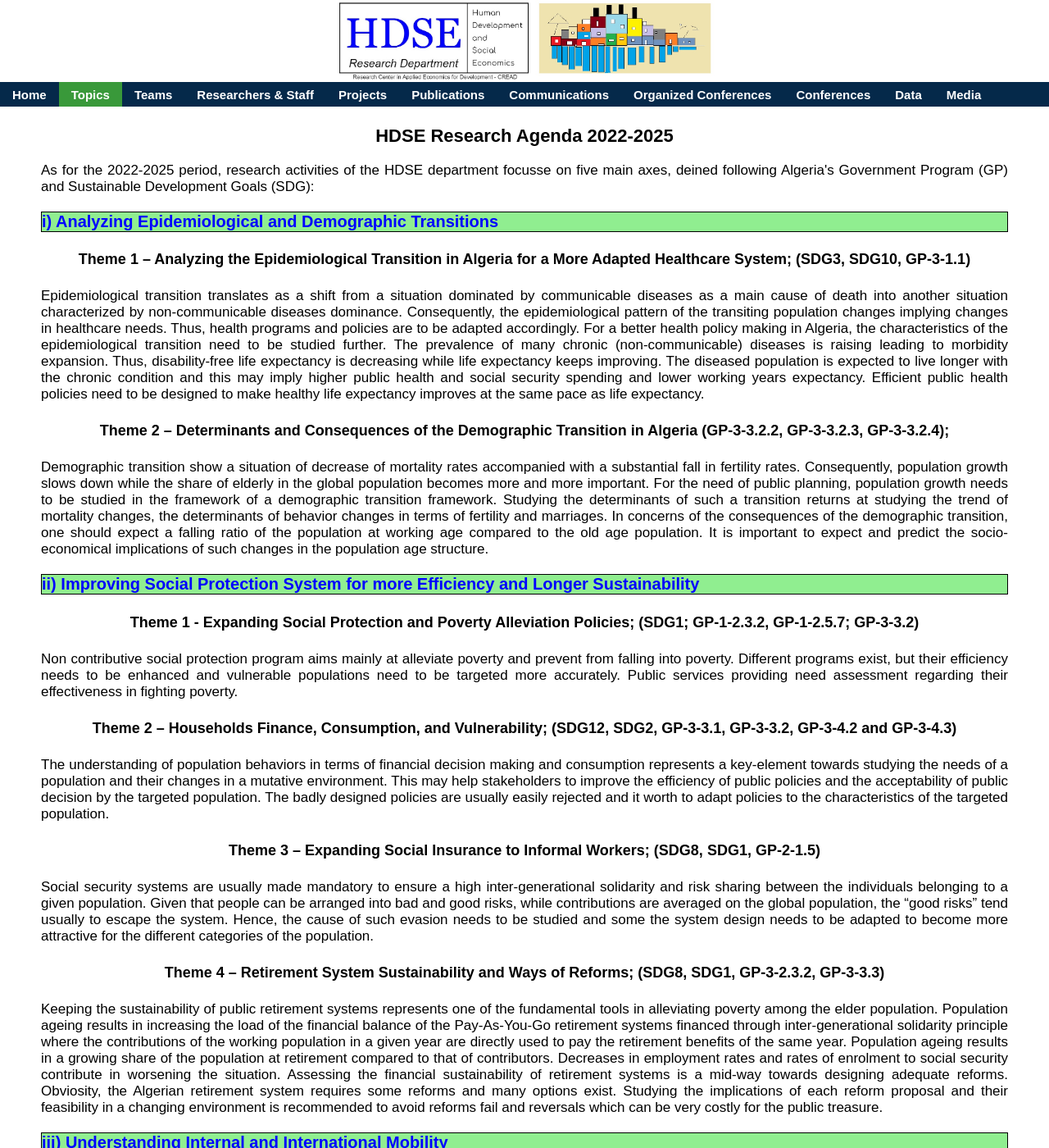
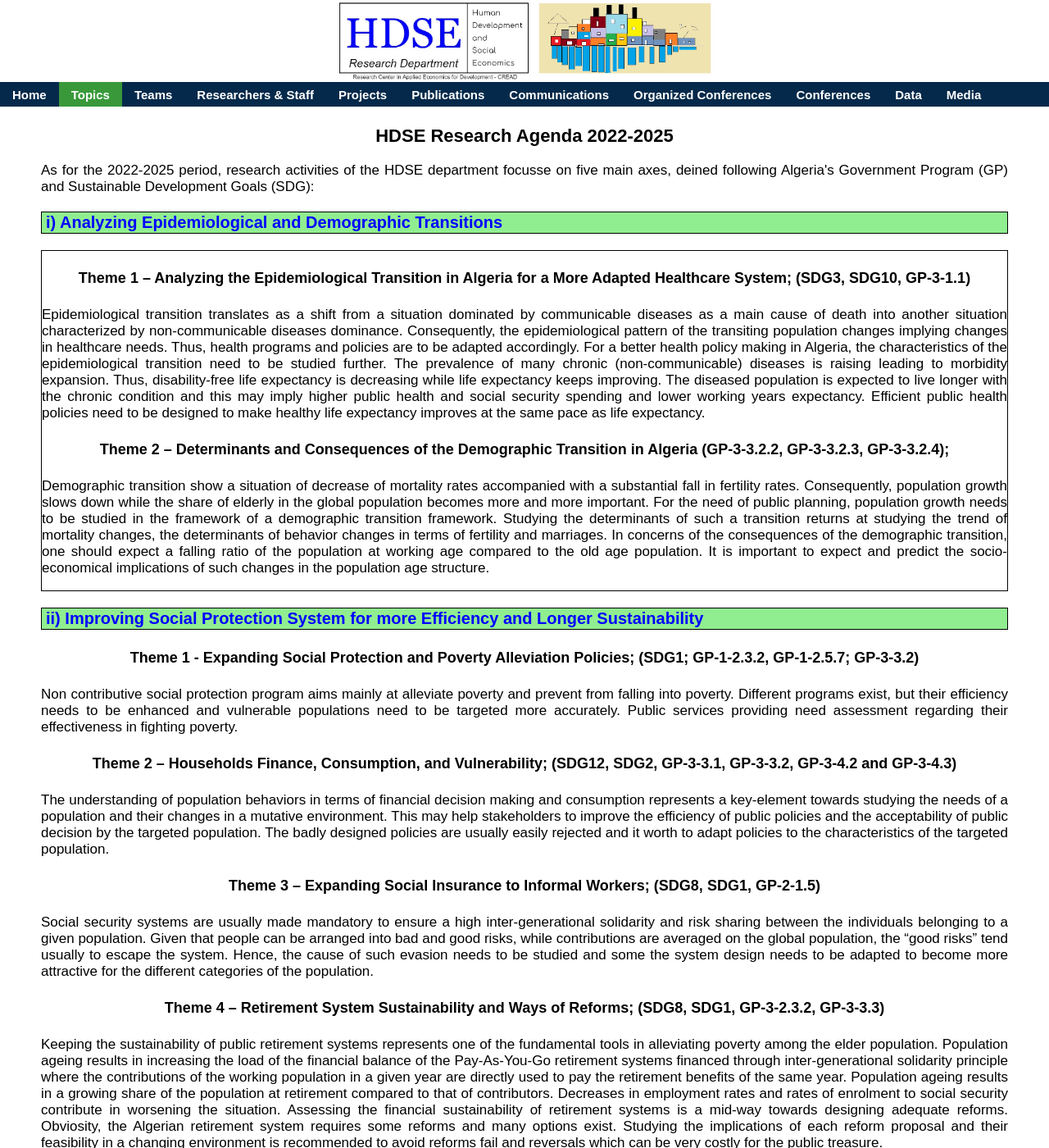
Before and after one commit to Farid-FLICI/farid-flici.github.io, a Jekyll site: the page topics.html, which Jekyll copies as it is, in a window 1280 px wide and 1400 px high. Shown: the whole window at 82% size. Built offline with Jekyll 4.4.1, drawn with Linux system fonts in a browser that asks for light colours.

Commit message:
Update topics.html

```diff
--- a/topics.html
+++ b/topics.html
@@ -9,7 +9,7 @@ body {margin: 0;       }
 p{               font-family: sans-serif; font-size: 17px; text-align: justify; }
 h2{              font-family: sans-serif; font-size: 22px; font-weight: bold ; text-align: center   }
 h3{              font-family: sans-serif; font-size: 20px; font-weight: bold ; text-align: left ;
-                  color: blue; background-color:#90EE90;  border: 1px solid #000; }
+                  color: blue; background-color:#90EE90;  padding: 1px 5px 1px 5px; border: 1px solid #000; }
 h4{              font-family: sans-serif; font-size: 18px; font-weight: bold ; text-align: center   }
 
 ul.topnav {  list-style-type: none;  margin: 0;  padding: 0px 0px 0px 0px;  background-color: #05294a;
@@ -52,7 +52,7 @@ ul.topnav li.right {float: right;}
      Government Program (GP) and Sustainable Development Goals (SDG):    </p>
 
    <h3> i) Analyzing Epidemiological and Demographic Transitions </h2>
-  <p border: 1px solid #000>
+  <div style="border: 1px solid #000">
   <h4> Theme 1 – Analyzing the Epidemiological Transition in Algeria for a More Adapted Healthcare System; (SDG3, SDG10, GP-3-1.1) </h4>
    <p> Epidemiological transition translates as a shift from a situation dominated by communicable diseases as a main cause of death into
       another situation characterized by non-communicable diseases dominance. Consequently, the epidemiological pattern of the transiting
@@ -71,7 +71,7 @@ ul.topnav li.right {float: right;}
     changes in terms of fertility and marriages. In concerns of the consequences of the demographic transition, one should expect a
     falling ratio of the population at working age compared to the old age population.
     It is important to expect and predict the socio-economical implications of such changes in the population age structure.</p>
-  </p>
+  </div >
    <h3> ii) Improving Social Protection System for more Efficiency and Longer Sustainability </h2>
    <h4> Theme 1 - Expanding Social Protection and Poverty Alleviation Policies; (SDG1; GP-1-2.3.2, GP-1-2.5.7; GP-3-3.2) </h4>
     <p> Non contributive social protection program aims mainly at alleviate poverty and prevent from falling into poverty.
```
